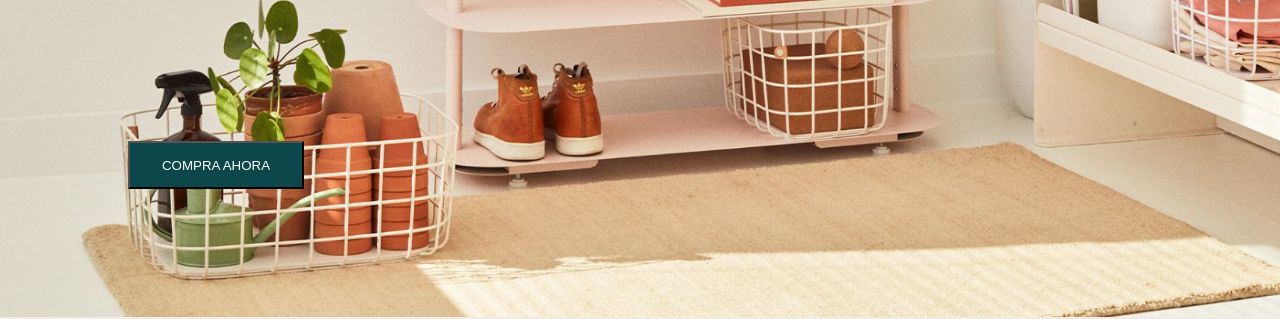
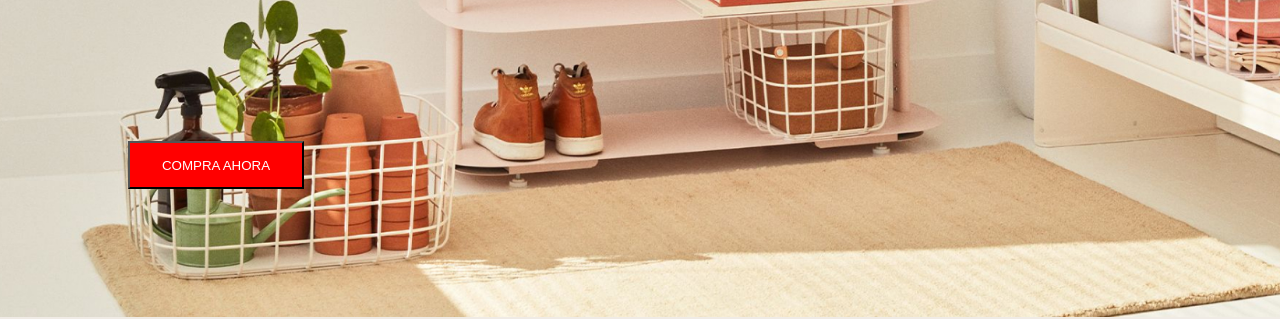
Before and after one commit to Adalab/modulo-1-evaluacion-final-soniaggo, a website built with Vite: page src/index.html in a window 1280 px wide. In both pictures the pointer is over the input 216 px from the left and 646 px from the top of the page. Shown: the part 481-800 px from the top of the page. Built offline with nearby package versions, Linux system fonts and the light colour scheme.

Commit message:
add styles button

```diff
--- a/src/scss/main.scss
+++ b/src/scss/main.scss
@@ -84,7 +84,13 @@ header {
     margin-top: 60px;
     margin-left: 128px;
     margin-bottom: 10%;
+    cursor: pointer;
+    transition: background-color 0.3s ease;
  }
+
+ .comprar-ahora:hover {
+    background-color: red;
+}
 
 
 .main-article{
```
